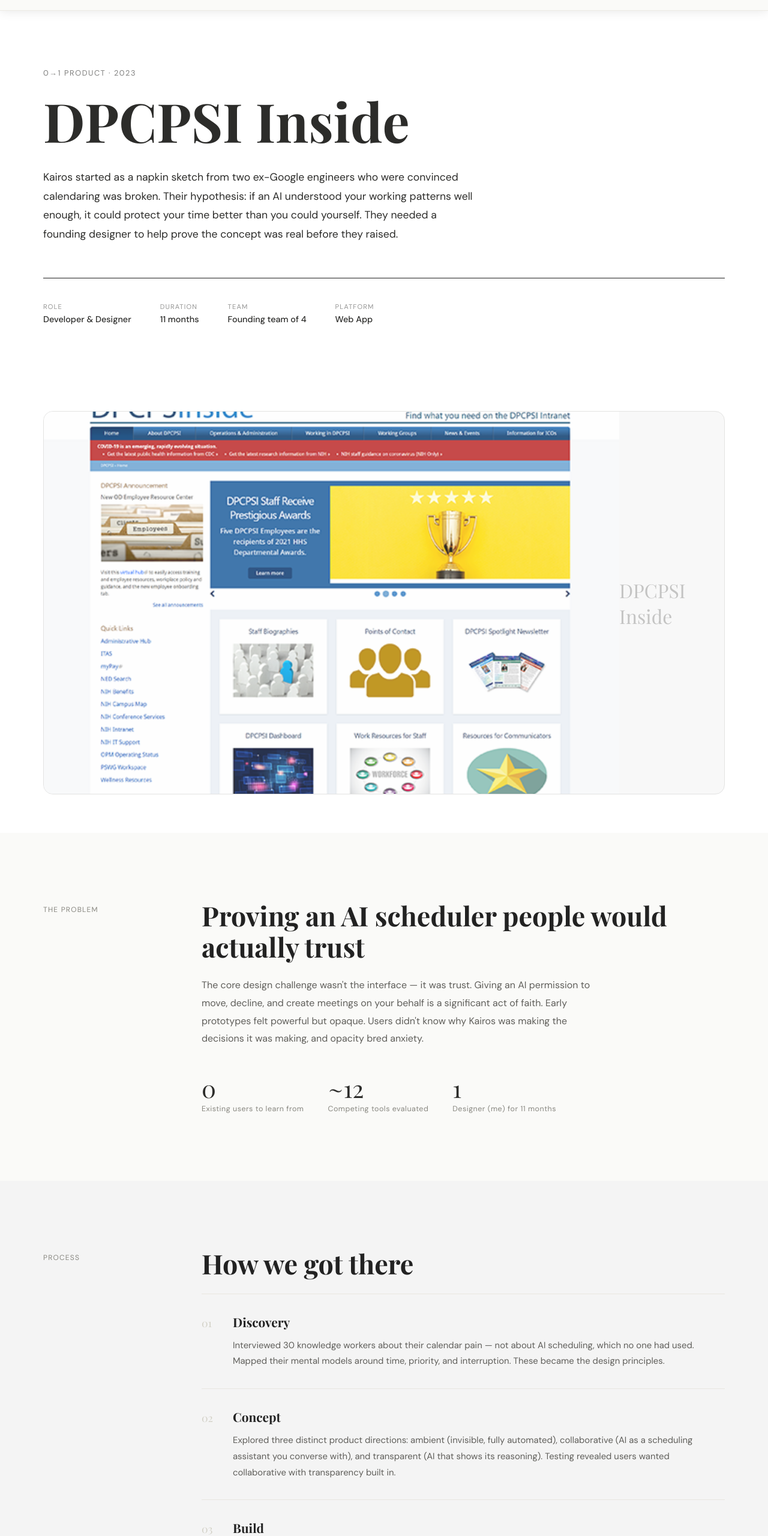
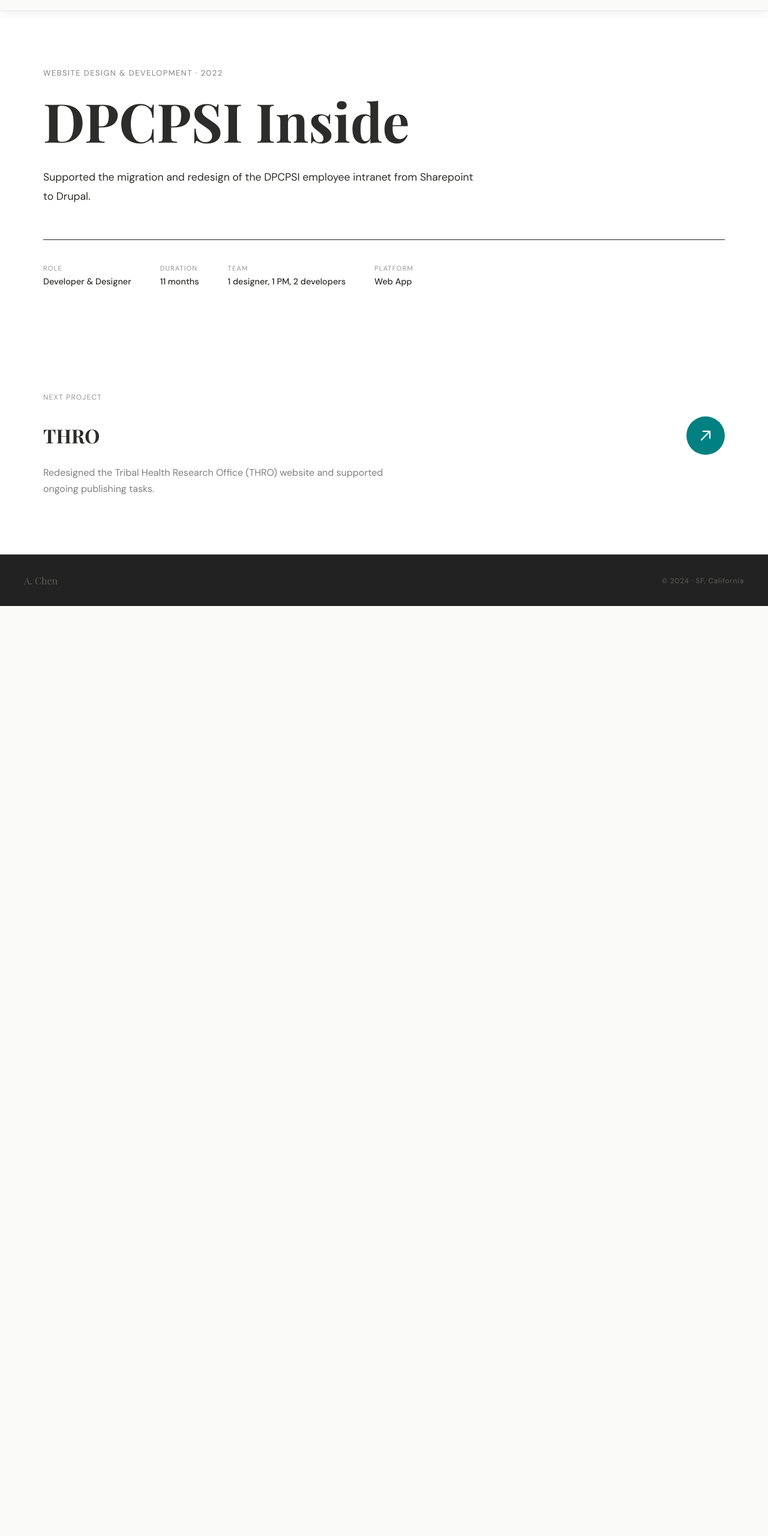
Before and after one commit to stringerkm/kmstringer-portfolio, a React (Vite) app: page /project/dpcpsi-inside in a window 1280 px wide. Shown: the part 47-2607 px from the top of the page at 60% size. After the commit the page ends 1057 px from the top, so only its background shows below. Built offline with nearby package versions, Linux system fonts and the light colour scheme; a web font is replaced by a local one.

Commit message:
Update portfolio

```diff
--- a/src/ProjectDetail.jsx
+++ b/src/ProjectDetail.jsx
@@ -96,7 +96,7 @@
             className={`cs-hero__overview ${fu(headerInView, 2)}`}
             style={{ color: project.accent }}
           >
-            {project.overview}
+            {project.description}
           </p>
 
           <div className={`cs-hero__meta ${fu(headerInView, 3)}`}>
@@ -125,134 +125,6 @@
         </div>
       </header>
 
-      {/* ── MOCKUP PLACEHOLDER ── */}
-      <div className="cs-mockup" style={{ background: project.color }}>
-        <div className="container">
-          <div
-            className="cs-mockup__screen"
-            style={{ borderColor: project.accent + "22" }}
-          >
-            <div
-              className="cs-mockup__screen-inner"
-              style={{ background: project.accent + "08" }}
-            >
-              <img
-            src={project.coverImage}
-            alt={project.title}
-            style={{
-              width: "100%",
-              height: "100%",
-              objectFit: "cover",
-              transition: "transform 0.6s ease",
-              transform: hovered ? "scale(1.04)" : "scale(1)",
-              opacity: 0.85,
-            }}
-          />
-              <p
-                className="cs-mockup__label serif"
-                style={{ color: project.accent, opacity: 0.25 }}
-              >
-                {project.title}
-              </p>
-            </div>
-          </div>
-        </div>
-      </div>
-
-      {/* ── PROBLEM ── */}
-      <section ref={problemRef} className="cs-section">
-        <div className="container cs-section__inner">
-          <div className={`cs-section__label-col ${fu(problemInView)}`}>
-            <p className="cs-section__label">The Problem</p>
-          </div>
-          <div className="cs-section__content">
-            <h2 className={`cs-section__heading serif ${fu(problemInView, 1)}`}>
-              {project.problem.heading}
-            </h2>
-            <p className={`cs-section__body ${fu(problemInView, 2)}`}>
-              {project.problem.body}
-            </p>
-            <div className={`cs-stats ${fu(problemInView, 3)}`}>
-              {project.problem.stats.map(s => (
-                <StatCard key={s.label} {...s} accent={project.accent} />
-              ))}
-            </div>
-          </div>
-        </div>
-      </section>
-
-      {/* ── PROCESS ── */}
-      <section ref={processRef} className="cs-section cs-section--warm">
-        <div className="container cs-section__inner">
-          <div className={`cs-section__label-col ${fu(processInView)}`}>
-            <p className="cs-section__label">Process</p>
-          </div>
-          <div className="cs-section__content">
-            <h2 className={`cs-section__heading serif ${fu(processInView, 1)}`}>
-              How we got there
-            </h2>
-            <div className="cs-process">
-              {project.process.map((step, i) => (
-                <div
-                  key={step.phase}
-                  className={`cs-process__step ${fu(processInView, Math.min(i + 1, 4))}`}
-                >
-                  <div className="cs-process__step-header">
-                    <span className="cs-process__step-num serif">
-                      {String(i + 1).padStart(2, "0")}
-                    </span>
-                    <h3 className="cs-process__step-phase serif">
-                      {step.phase}
-                    </h3>
-                  </div>
-                  <p className="cs-process__step-body">{step.body}</p>
-                </div>
-              ))}
-            </div>
-          </div>
-        </div>
-      </section>
-
-      {/* ── SECOND MOCKUP ── */}
-      <div className="cs-mockup cs-mockup--dark">
-        <div className="container">
-          <div className="cs-mockup__row">
-            {[0, 1, 2].map(n => (
-              <div
-                key={n}
-                className="cs-mockup__screen cs-mockup__screen--sm"
-                style={{ borderColor: "#ffffff18", animationDelay: `${n * 0.15}s` }}
-              >
-                <div className="cs-mockup__screen-inner cs-mockup__screen-inner--dark">
-                  <p className="cs-mockup__label serif">{project.title}</p>
-                </div>
-              </div>
-            ))}
-          </div>
-        </div>
-      </div>
-
-      {/* ── OUTCOME ── */}
-      <section ref={outcomeRef} className="cs-section">
-        <div className="container cs-section__inner">
-          <div className={`cs-section__label-col ${fu(outcomeInView)}`}>
-            <p className="cs-section__label">Outcome</p>
-          </div>
-          <div className="cs-section__content">
-            <h2 className={`cs-section__heading serif ${fu(outcomeInView, 1)}`}>
-              {project.outcome.heading}
-            </h2>
-            <p className={`cs-section__body ${fu(outcomeInView, 2)}`}>
-              {project.outcome.body}
-            </p>
-            <div className={`cs-stats ${fu(outcomeInView, 3)}`}>
-              {project.outcome.stats.map(s => (
-                <StatCard key={s.label} {...s} accent={project.accent} />
-              ))}
-            </div>
-          </div>
-        </div>
-      </section>
 
       {/* ── NEXT PROJECT ── */}
       {nextProject && (
--- a/src/portfolio.scss
+++ b/src/portfolio.scss
@@ -531,12 +531,12 @@
 
   &__grid {
     display: grid;
-    grid-template-columns: 2fr 1fr;
+    grid-template-columns: 1fr;
     gap: 5rem;
     align-items: start;
 
-    @media (max-width: 768px) {
-      grid-template-columns: 1fr;
+    @media (min-width: 768px) {
+      grid-template-columns: 2fr 1fr;
     }
   }
 
@@ -1088,7 +1088,7 @@
   }
 
   &__title {
-    font-size: clamp(2.5rem, 5vw, 5rem);
+    font-size: 2rem;
     line-height: 1.05;
   }
 
--- a/src/projects.js
+++ b/src/projects.js
@@ -75,7 +75,7 @@
     slug: "obssr",
     title: "OBSSR",
     category: "Website Design and Development",
-    year: "2024",
+    year: "2019 - 2025",
     tags: ["Drupal", "Figma"],
     description:
       "Supported the Office of Behavioral and Social Science Research (OBSSR) in a website redesign and migration from Wordpress to Drupal.",
@@ -93,9 +93,9 @@
 
     overview:
       "Solis Health had grown fast. Six product teams, three separate component libraries, and a design org where no two screens looked like they belonged to the same product. Patients switching between the scheduling app, the telehealth portal, and the pharmacy tool felt the inconsistency. So did engineers spending hours reconciling mismatched components.",
-    duration: "8 months",
-    team: "2 designers, 1 engineer, 6 product teams",
-    platform: "Web (React)",
+    duration: "12 months",
+    team: "1 designer, 1 PMs, 2 developers",
+    platform: "Drupal",
 
     problem: {
       heading: "Six teams, three libraries, zero consistency",
@@ -144,8 +144,8 @@
     id: 3,
     slug: "dpcpsi-inside",
     title: "DPCPSI Inside",
-    category: "0→1 Product",
-    year: "2023",
+    category: "Website Design & Development",
+    year: "2022",
     tags: ["Drupal"],
     description:
       "Supported the migration and redesign of the DPCPSI employee intranet from Sharepoint to Drupal.",
@@ -164,7 +164,7 @@
     overview:
       "Kairos started as a napkin sketch from two ex-Google engineers who were convinced calendaring was broken. Their hypothesis: if an AI understood your working patterns well enough, it could protect your time better than you could yourself. They needed a founding designer to help prove the concept was real before they raised.",
     duration: "11 months",
-    team: "Founding team of 4",
+    team: "1 designer, 1 PM, 2 developers",
     platform: "Web App",
 
     problem: {
@@ -214,8 +214,8 @@
     id: 4,
     slug: "thro",
     title: "THRO",
-    category: "Web",
-    year: "2004",
+    category: "Website Design & Development",
+    year: "2022",
     tags: ["Drupal", "Figma"],
     description:
       "Redesigned the Tribal Health Research Office (THRO) website and supported ongoing publishing tasks.",
@@ -234,7 +234,7 @@
     overview:
       "Forma Editorial is a seven-person architecture and interiors studio doing some of the most interesting residential work in the Pacific Northwest. Their reputation was exceptional. Their brand was a white-label WordPress theme from 2017. They needed an identity that matched the quality of what they built.",
     duration: "4 months",
-    team: "1 designer, 1 developer",
+    team: "1 designer, 1 PM, 1 developer",
     platform: "Branding + Web",
 
     problem: {
@@ -304,7 +304,7 @@
     overview:
       "Forma Editorial is a seven-person architecture and interiors studio doing some of the most interesting residential work in the Pacific Northwest. Their reputation was exceptional. Their brand was a white-label WordPress theme from 2017. They needed an identity that matched the quality of what they built.",
     duration: "4 months",
-    team: "1 designer, 1 developer",
+    team: "1 designer, 1PM, 1 developer",
     platform: "Branding + Web",
 
     problem: {
@@ -355,7 +355,7 @@
     slug: "scg-com",
     title: "The Scientific Consulting Group",
     category: "Web",
-    year: "2004",
+    year: "2022",
     tags: ["Nunjucks", "Bootstrap"],
     description:
       "Supported the website redesign and streamlined the website making it easier to update and maintain.",
@@ -374,8 +374,8 @@
     overview:
       "Forma Editorial is a seven-person architecture and interiors studio doing some of the most interesting residential work in the Pacific Northwest. Their reputation was exceptional. Their brand was a white-label WordPress theme from 2017. They needed an identity that matched the quality of what they built.",
     duration: "4 months",
-    team: "1 designer, 1 developer",
-    platform: "Branding + Web",
+    team: "1 designer, 1PM, 1 developer",
+    platform: "Nunjucks",
 
     problem: {
       heading: "World-class work, invisible brand",
@@ -444,8 +444,8 @@
     overview:
       "Forma Editorial is a seven-person architecture and interiors studio doing some of the most interesting residential work in the Pacific Northwest. Their reputation was exceptional. Their brand was a white-label WordPress theme from 2017. They needed an identity that matched the quality of what they built.",
     duration: "4 months",
-    team: "1 designer, 1 developer",
-    platform: "Branding + Web",
+    team: "1 designer, 1PM, 3 developers",
+    platform: "Drupal",
 
     problem: {
       heading: "World-class work, invisible brand",
@@ -495,7 +495,7 @@
     slug: "rooted-studio",
     title: "The Rooted Studio",
     category: "Web",
-    year: "2004",
+    year: "2020",
     tags: ["Wordpress"],
     description:
       "Designed and built a website for a design + build architecture firm.",
@@ -514,7 +514,7 @@
     overview:
       "Forma Editorial is a seven-person architecture and interiors studio doing some of the most interesting residential work in the Pacific Northwest. Their reputation was exceptional. Their brand was a white-label WordPress theme from 2017. They needed an identity that matched the quality of what they built.",
     duration: "4 months",
-    team: "1 designer, 1 developer",
+    team: "1 designer + developer",
     platform: "Branding + Web",
 
     problem: {
```
